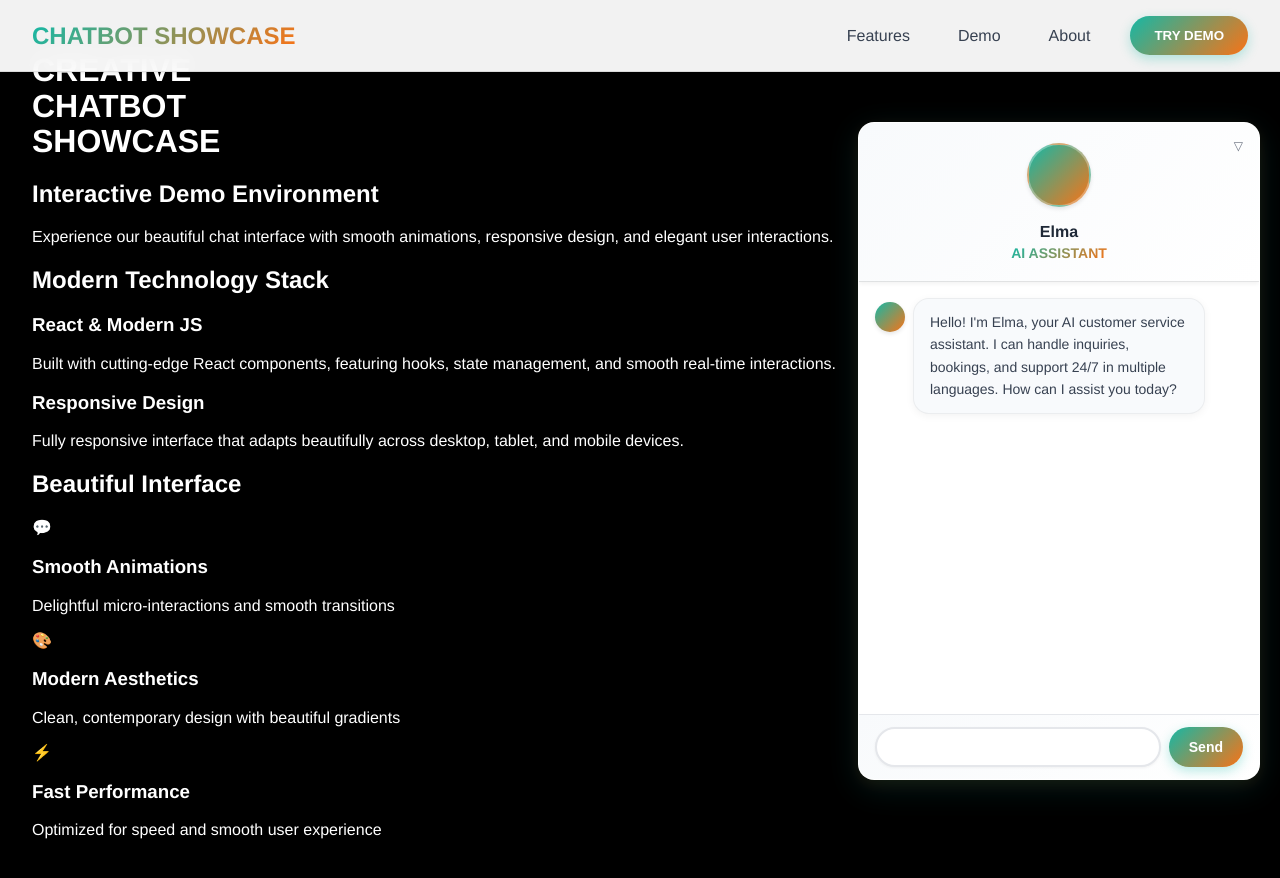
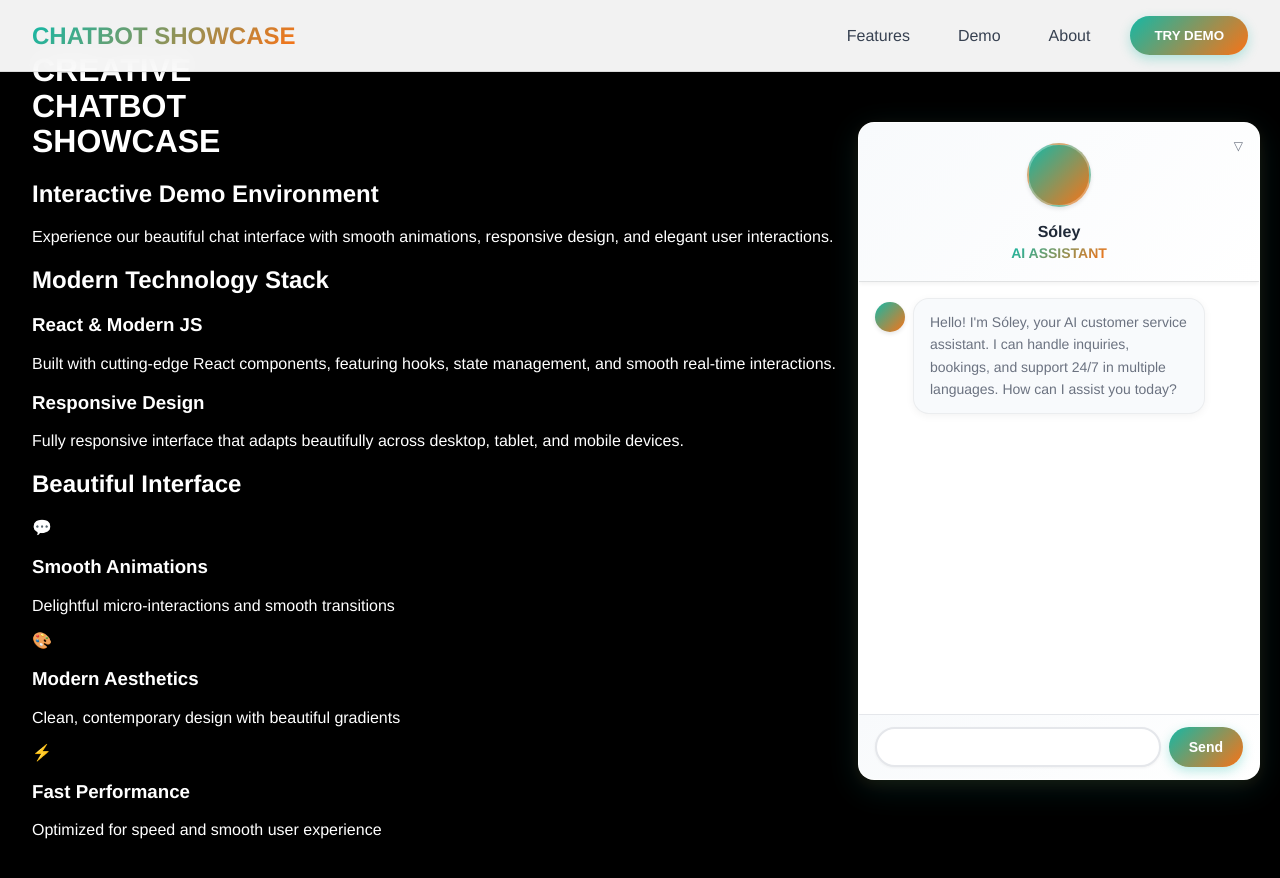
Before and after one commit to SveinnSSR/lavashow-chat-demo, a React (Create React App) app: page / in a window 1280 px wide. Both pictures are taken after a click on the element 1224 px from the left and 744 px from the top of the page. Shown: the top 878 px of the page. Built offline with nearby package versions, Linux system fonts and the light colour scheme.

Commit message:
Sóley - ai assistant

```diff
--- a/src/components/ChatWidget.jsx
+++ b/src/components/ChatWidget.jsx
@@ -5,13 +5,13 @@ import MessageFormatter from './MessageFormatter';
 const ChatWidget = ({
     webhookUrl = 'https://lavashow-chat-2024.vercel.app/chat', // Your deployed backend
     apiKey,
-    language = 'is' // Default to Icelandic
+    language = 'en' // Default to English for showcase
 }) => {
     const messagesEndRef = useRef(null);
     const [isMinimized, setIsMinimized] = useState(true);
     const [messages, setMessages] = useState([{
         type: 'bot',
-        content: "Hello! I'm Elma, your AI customer service assistant. I can handle inquiries, bookings, and support 24/7 in multiple languages. How can I assist you today?"
+        content: "Hello! I'm Sóley, your AI customer service assistant. I can handle inquiries, bookings, and support 24/7 in multiple languages. How can I assist you today?"
     }]);
     const [inputValue, setInputValue] = useState('');
     const [isTyping, setIsTyping] = useState(false);
@@ -174,7 +174,7 @@ const ChatWidget = ({
             setIsTyping(false);
             setMessages(prev => [...prev, {
                 type: 'bot',
-                content: "Ég biðst afsökunar, en ég er að lenda í tæknilegum vandamálum. Vinsamlegast reyndu aftur."
+                content: "I apologize, but I'm experiencing technical difficulties right now. Please try again shortly."
             }]);
         }
     };
@@ -254,7 +254,7 @@ const ChatWidget = ({
                             fontSize: '16px',
                             fontWeight: '600',
                         }}>
-                            Elma
+                            Sóley
                         </span>
                         <span style={{
                             background: 'linear-gradient(135deg, #14b8a6, #f97316)',
@@ -329,7 +329,7 @@ const ChatWidget = ({
                                     background: msg.type === 'user' ?
                                         'linear-gradient(135deg, #14b8a6, #0891b2)' :
                                         '#f8fafc',
-                                    color: msg.type === 'user' ? 'white' : '#374151',
+                                    color: msg.type === 'user' ? 'white' : '#6b7280',
                                     fontSize: '14px',
                                     lineHeight: '1.5',
                                     boxShadow: msg.type === 'user' ?
@@ -368,7 +368,7 @@ const ChatWidget = ({
                                 fontSize: '14px',
                                 fontWeight: '600'
                             }}>
-                                Veldu tíma:
+                                Choose a time:
                             </p>
                             <div style={{
                                 display: 'flex',
```
